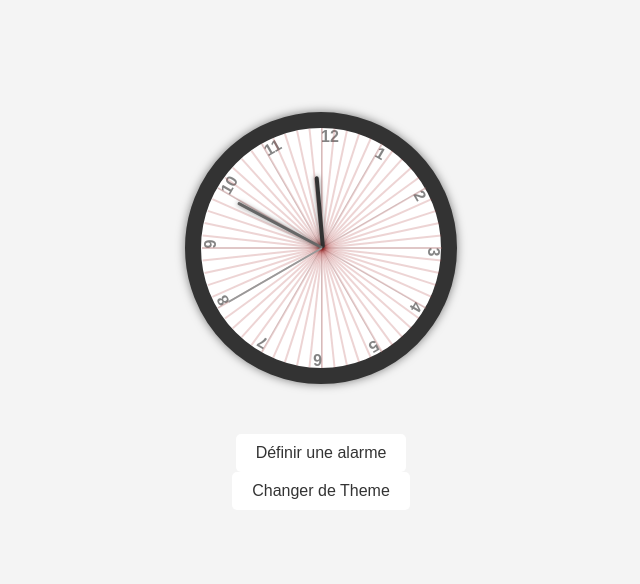
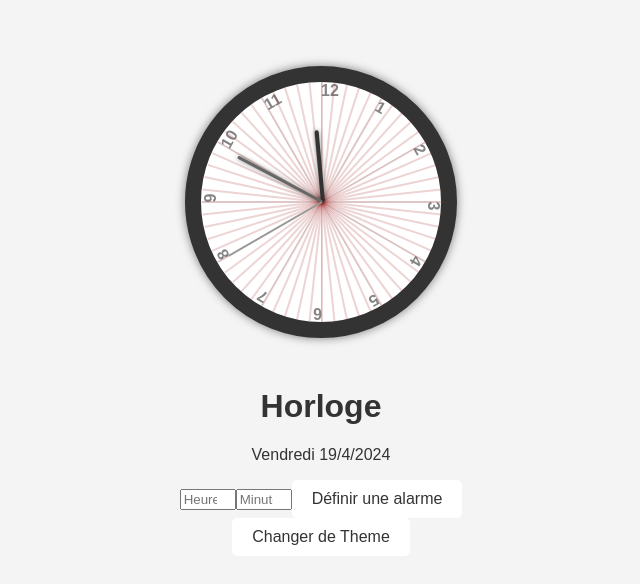
Before and after one commit to Bledichef/horloge-app, a React (Create React App) app: page / in a window 1280 px wide. Shown: the part 114-698 px from the top of the page, without its empty margins (319-959 px from the left). Built offline with nearby package versions, Linux system fonts and the light colour scheme.

Commit message:
Ajout notification et boutton suppression Alarme

```diff
--- a/src/Horloge.jsx
+++ b/src/Horloge.jsx
@@ -46,15 +46,35 @@ const themes = {
 
 const Horloge = () => {
 
+
   const [date, setDate] = useState(new Date());
   const [theme, setTheme] = useState('light');
+  const [hour, setHour] = useState("");
+  const [minute, setMinute] = useState("");
+
+
 
   // Changez alarmTime pour être un tableau d'heures d'alarme
   const [alarmTimes, setAlarmTimes] = useState([]);
 
-  const setAlarm = () => {
-    const time = prompt("Entrez l'heure de l'alarme au format HH:MM");
-    setAlarmTimes([...alarmTimes, time]);
+  const setAlarm = (event) => {
+    event.preventDefault();
+    if (hour && minute) {
+      setAlarmTimes([...alarmTimes, `${hour}:${minute}`]);
+
+      // Demander la permission de notification
+      Notification.requestPermission().then(permission => {
+        if (permission === 'granted') {
+          // Envoyer une notification
+          new Notification('Alarme programmée', {
+            body: `Une alarme a été programmée pour ${hour}:${minute}.`,
+          });
+        }
+      });
+
+      setHour("");
+      setMinute("");
+    }
   };
 
   //const [alarmTimes, setAlarmTimes] = useState(["07:00", "08:00", "09:00"]); // Exemple de données
@@ -152,13 +172,37 @@ const Horloge = () => {
         <div className="hand second-hand" style={{ transform: `rotate(${seconds}deg)` }} />
       </div>
       <div className="horloge-container">
-      {/* Votre code existant... */}
-      <button onClick={setAlarm}>Définir une alarme</button>
-      {/* Affichez les heures d'alarme sur la page */}
+
+      <h1>Horloge</h1>
+      <p>{dayName} {dateString}</p>
+      <form onSubmit={setAlarm}>
+      <input type="number" min="0" max="23" value={hour} onChange={e => setHour(e.target.value)} placeholder="Heure" />
+      <input type="number" min="0" max="59" value={minute} onChange={e => setMinute(e.target.value)} placeholder="Minute" />
+      <button type="submit">Définir une alarme</button>
+    </form>
+
       <div className="alarm-times">
-        {alarmTimes.map((time, index) => (
-          <p key={index}>Alarme programmée pour : {time}</p>
-        ))}
+      {alarmTimes.map((time, index) => {
+      const now = new Date();
+      const [alarmHours, alarmMinutes] = time.split(':').map(Number);
+      const alarmTime = new Date();
+      alarmTime.setHours(alarmHours, alarmMinutes, 0, 0);
+
+      const diff = alarmTime - now;
+      const diffHours = Math.floor(diff / 1000 / 60 / 60);
+      const diffMinutes = Math.floor(diff / 1000 / 60) % 60;
+
+      return (
+        <p key={index}>
+          Alarme programmée pour : {time} (dans {diffHours} heures et {diffMinutes} minutes)
+          <button onClick={() => {
+            const newAlarmTimes = [...alarmTimes];
+            newAlarmTimes.splice(index, 1);
+            setAlarmTimes(newAlarmTimes);
+          }}>Supprimer</button>
+        </p>
+      );
+    })}
       </div>
     </div>
 
```
